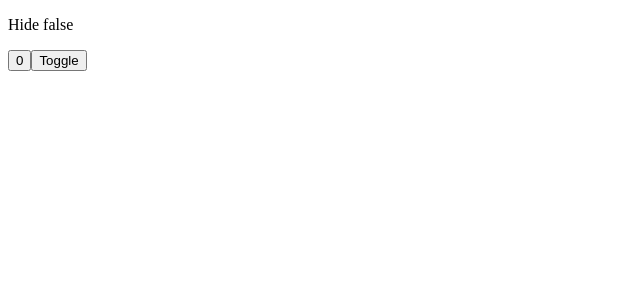
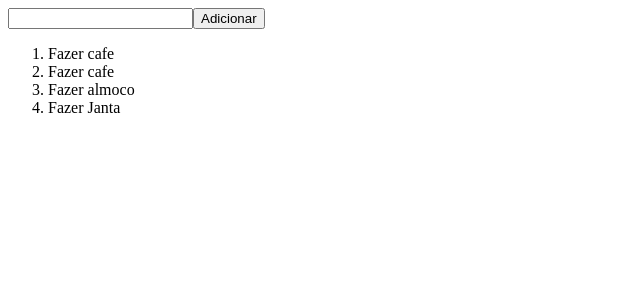
Before and after one commit to Max-Leal/curso-base-react, a React (Vite) app: page / in a window 1280 px wide. Shown: the top 300 px of the page, without its empty margins (0-640 px from the left). Built offline with nearby package versions, Linux system fonts and the light colour scheme.

Commit message:
feat: Lists with map

```diff
--- a/src/App.tsx
+++ b/src/App.tsx
@@ -2,20 +2,24 @@ import { useState } from 'react';
 
 export function App() {
 
-  const [count, setCount] = useState(0);
-  const [hide, setHide] = useState(false);
-
+  const [list, setList] = useState([
+    { id: 1, label: 'Fazer cafe',},
+    { id: 2, label: 'Fazer cafe',},
+    { id: 3, label: 'Fazer almoco',},
+    { id: 4, label: 'Fazer Janta',}
+  ])
 
   return (
     <div>
-      {hide && <p>Teste</p>}
 
-      {hide
-        ? <p>Hide true</p> : <p>Hide false</p>
-      }
+      <input />
+      <button>Adicionar</button>
 
-      <button onClick={() => setCount(count + 1)}> {count}</button>
-      <button onClick={() => setHide(!hide)}> Toggle</button>
+      <ol>
+        {list.map(listItem => (
+          <li key={listItem.id}>{listItem.label}</li>
+        ))}
+      </ol>
 
     </div>
 
```
